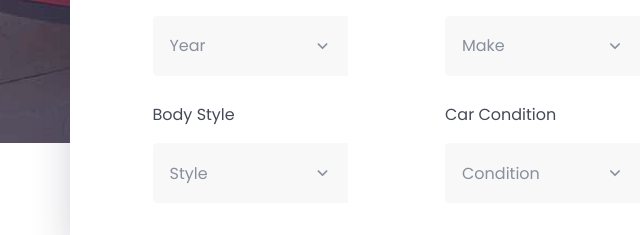
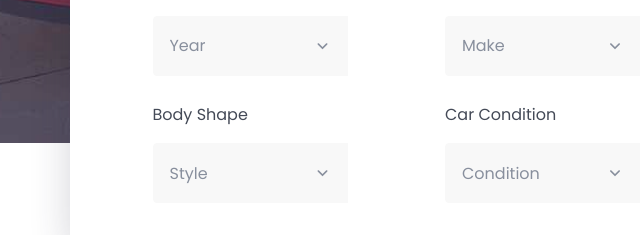
Before and after one commit to aninamnayo82/web_carSite, a plain HTML site: page index.html in a window 1280 px wide. Shown: the part 823-1058 px from the top of the page, 0-640 px from the left. Drawn offline with nearby package versions, Linux system fonts and the light colour scheme.

Commit message:
Feature branch

```diff
--- a/index.html
+++ b/index.html
@@ -135,7 +135,7 @@
 										</div><!-- /.model-select-icon -->
 									</div>
 									<div class="single-model-search">
-										<h2>body style</h2>
+										<h2>body shape</h2>
 										<div class="model-select-icon">
 											<select class="form-control">
 
```
